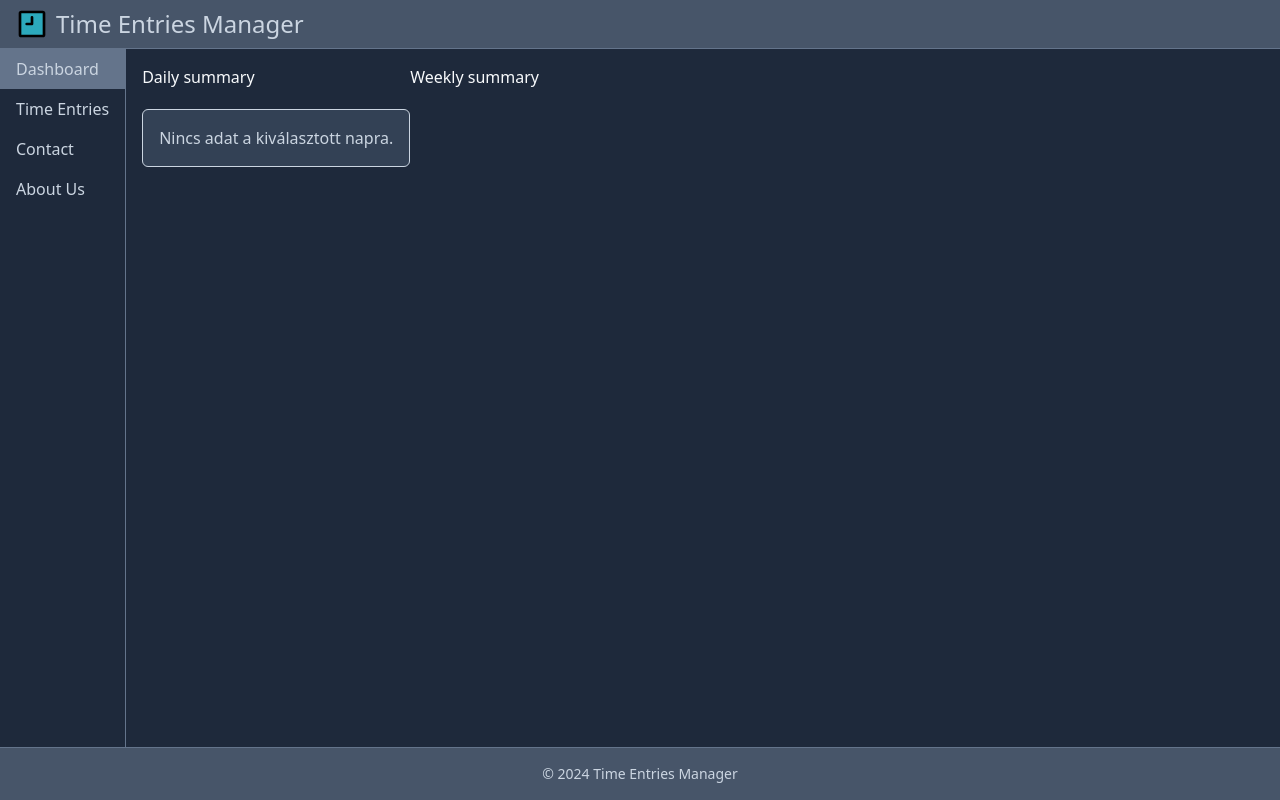
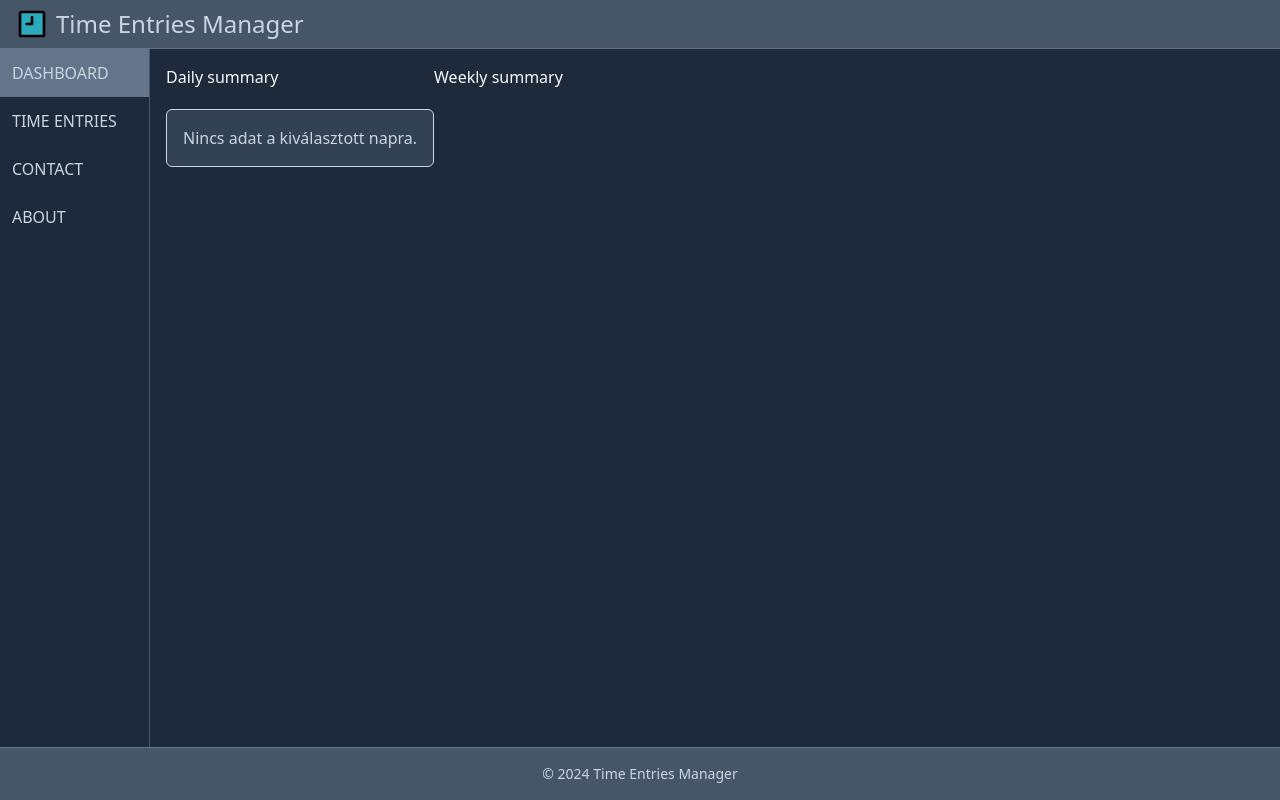
Before and after one commit to balumartin/time-entries-manager, a React (Vite) app: page / in a window 1280 px wide. Built offline with nearby package versions, Linux system fonts and the light colour scheme.

Commit message:
feat: add AppNav

```diff
--- /dev/null
+++ b/src/components/AppNav.jsx
@@ -0,0 +1,33 @@
+import { NavLink } from "react-router-dom";
+
+export default function AppNav() {
+  const links = [
+    { to: "/", label: "Dashboard" },
+    { to: "/time-entries", label: "Time Entries" },
+    { to: "/contact", label: "Contact" },
+    { to: "/about", label: "About" },
+  ];
+
+  return (
+    <nav className="w-[150px] h-full border-r border-slate-600">
+      <ul className="flex flex-col">
+        {links.map((link) => (
+          <li key={link.to}>
+            <NavLink
+              to={link.to}
+              className={({ isActive }) =>
+                `block w-full px-3 py-3 uppercase ${
+                  isActive
+                    ? "bg-slate-500 text-slate-300"
+                    : "text-slate-300 hover:bg-slate-500"
+                }`
+              }
+            >
+              {link.label}
+            </NavLink>
+          </li>
+        ))}
+      </ul>
+    </nav>
+  );
+}
--- a/src/components/Sidebar.jsx
+++ b/src/components/Sidebar.jsx
@@ -1,30 +1,6 @@
 import { NavLink } from "react-router-dom";
+import AppNav from "./AppNav";
 
 export default function Sidebar() {
-  const links = [
-    { to: "/", label: "Dashboard" },
-    { to: "/time-entries", label: "Time Entries" },
-    { to: "/contact", label: "Contact" },
-    { to: "/about", label: "About Us" }
-  ];
-
-  return (
-    <nav className="flex flex-col border-r border-slate-500">
-      {links.map((link) => (
-        <NavLink
-          key={link.to}
-          to={link.to}
-          className={({ isActive }) =>
-            `py-2 px-4 ${
-              isActive
-                ? " bg-slate-500 text-slate-300"
-                : "hover:bg-slate-500 text-slate-300"
-            }`
-          }
-        >
-          {link.label}
-        </NavLink>
-      ))}
-    </nav>
-  );
+  return <AppNav />;
 }
```
